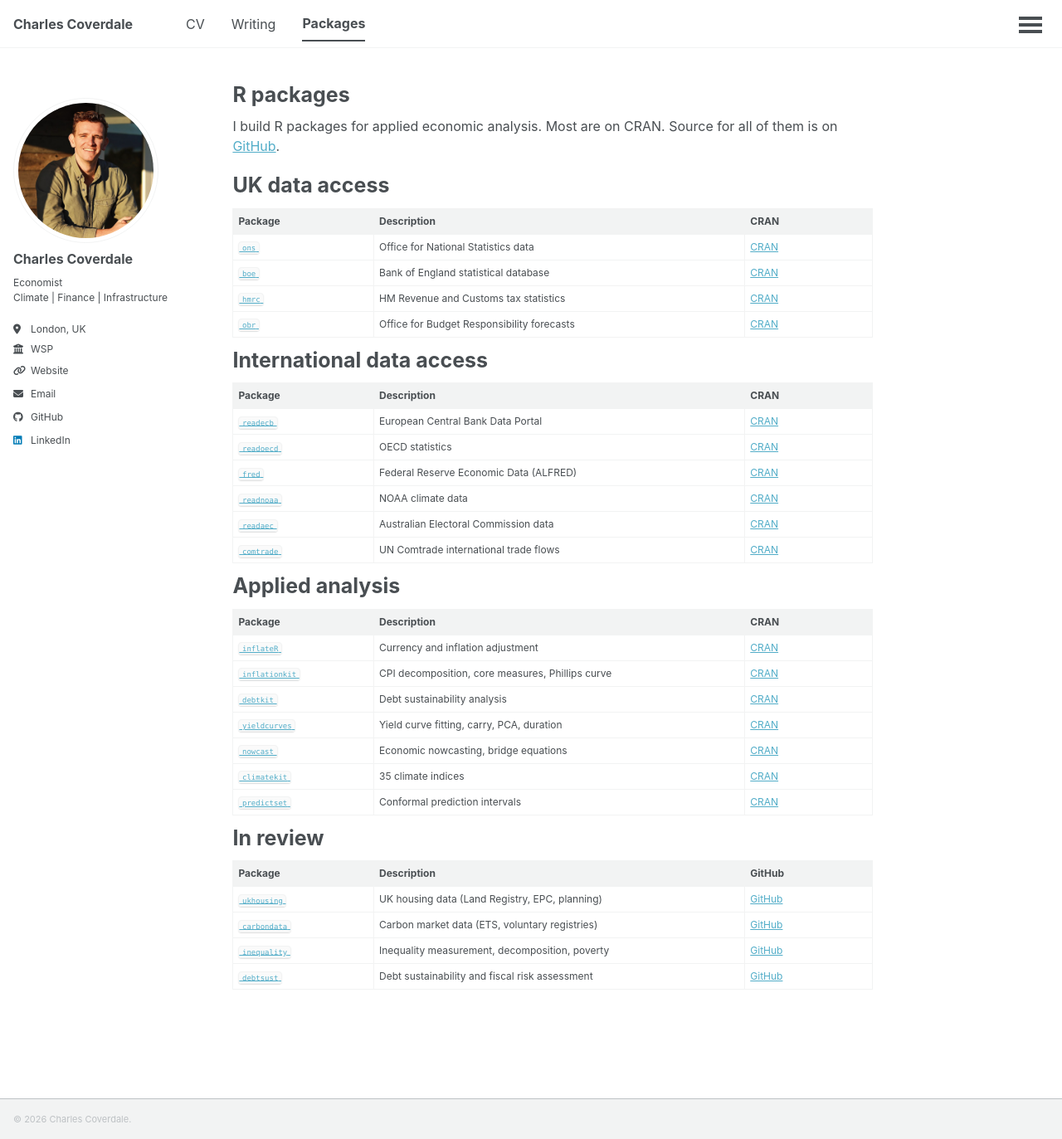
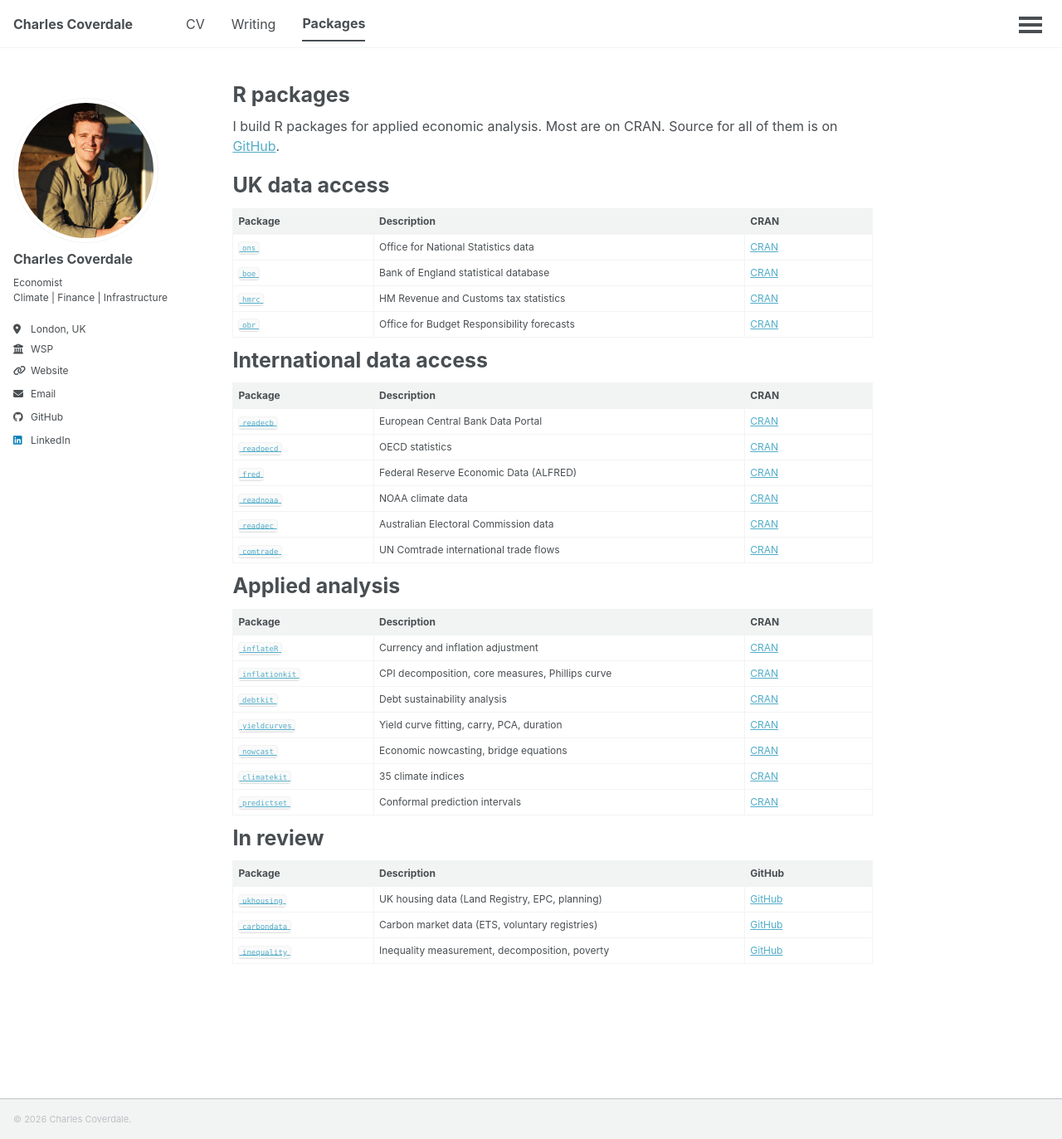
Before and after one commit to charlescoverdale/charlescoverdale.github.io, a Jekyll site: the page built from _pages/packages.md, in a window 1280 px wide and 1373 px high. Shown: the whole window at 83% size. Built offline with Jekyll 4.4.1, drawn with Linux system fonts in a browser that asks for light colours; a script that is not in the unit is left out.

Commit message:
Remove debtsust from in-review list (not a public repo)

```diff
--- a/_pages/packages.md
+++ b/_pages/packages.md
@@ -63,4 +63,3 @@ In review
 | [`ukhousing`](https://github.com/charlescoverdale/ukhousing) | UK housing data (Land Registry, EPC, planning) | [GitHub](https://github.com/charlescoverdale/ukhousing) |
 | [`carbondata`](https://github.com/charlescoverdale/carbondata) | Carbon market data (ETS, voluntary registries) | [GitHub](https://github.com/charlescoverdale/carbondata) |
 | [`inequality`](https://github.com/charlescoverdale/inequality) | Inequality measurement, decomposition, poverty | [GitHub](https://github.com/charlescoverdale/inequality) |
-| [`debtsust`](https://github.com/charlescoverdale/debtsust) | Debt sustainability and fiscal risk assessment | [GitHub](https://github.com/charlescoverdale/debtsust) |
```
